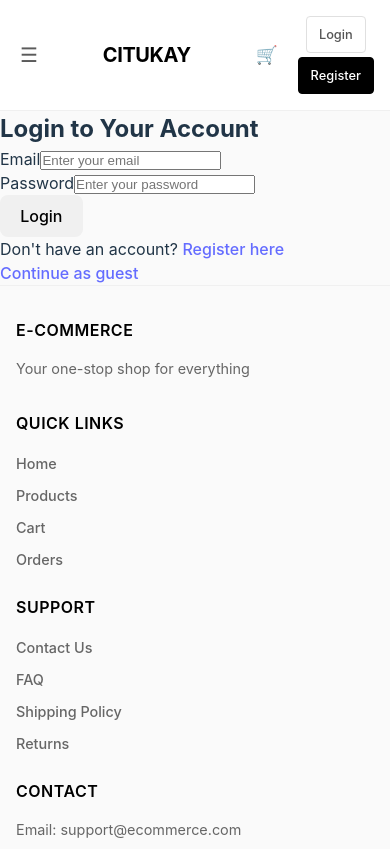
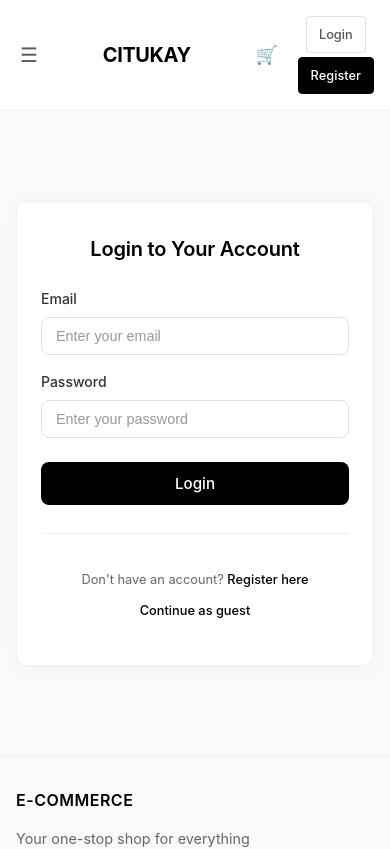
Before and after one commit to skyedurano31/citukay, a React (Vite) app in the folder frontend/: page /login in a window 390 px wide. Shown: the top 849 px of the page. Built offline with nearby package versions, Linux system fonts and the light colour scheme.

Commit message:
styled login and register

```diff
--- /dev/null
+++ b/frontend/src/components/Login.css
@@ -0,0 +1,157 @@
+/* Login - Clean & Minimal */
+.auth-container {
+  min-height: calc(100vh - 200px);
+  display: flex;
+  align-items: center;
+  justify-content: center;
+  padding: 2rem 1rem;
+  background: #fafafa;
+}
+
+.auth-form {
+  background: white;
+  border-radius: 12px;
+  padding: 2.5rem;
+  width: 100%;
+  max-width: 400px;
+  box-shadow: 0 2px 20px rgba(0, 0, 0, 0.04);
+  border: 1px solid #f0f0f0;
+}
+
+.auth-form h2 {
+  font-size: 1.5rem;
+  font-weight: 600;
+  color: #000;
+  margin-bottom: 1.75rem;
+  text-align: center;
+  letter-spacing: -0.01em;
+}
+
+.form-group {
+  margin-bottom: 1.5rem;
+}
+
+.form-group label {
+  display: block;
+  font-size: 0.875rem;
+  font-weight: 500;
+  color: #333;
+  margin-bottom: 0.5rem;
+}
+
+.form-group input {
+  width: 100%;
+  padding: 0.75rem 1rem;
+  font-size: 0.95rem;
+  border: 1px solid #e0e0e0;
+  border-radius: 8px;
+  background: white;
+  color: #333;
+  transition: all 0.2s;
+}
+
+.form-group input:focus {
+  outline: none;
+  border-color: #000;
+  box-shadow: 0 0 0 2px rgba(0, 0, 0, 0.05);
+}
+
+.form-group input::placeholder {
+  color: #999;
+}
+
+.error-message {
+  background: #fee;
+  border: 1px solid #fcc;
+  border-radius: 6px;
+  padding: 0.75rem 1rem;
+  margin-bottom: 1.5rem;
+  font-size: 0.875rem;
+  color: #c00;
+}
+
+.btn-auth {
+  width: 100%;
+  padding: 0.875rem;
+  background: #000;
+  color: white;
+  border: none;
+  border-radius: 8px;
+  font-size: 0.95rem;
+  font-weight: 500;
+  cursor: pointer;
+  transition: all 0.2s;
+  margin-top: 0.5rem;
+}
+
+.btn-auth:hover:not(:disabled) {
+  background: #333;
+  transform: translateY(-1px);
+}
+
+.btn-auth:active:not(:disabled) {
+  transform: translateY(0);
+}
+
+.btn-auth:disabled {
+  opacity: 0.6;
+  cursor: not-allowed;
+  background: #666;
+}
+
+.auth-links {
+  margin-top: 1.75rem;
+  padding-top: 1.5rem;
+  border-top: 1px solid #f0f0f0;
+  text-align: center;
+}
+
+.auth-links p {
+  margin: 0.75rem 0;
+  font-size: 0.875rem;
+  color: #666;
+}
+
+.auth-links a {
+  color: #000;
+  text-decoration: none;
+  font-weight: 500;
+  transition: color 0.2s;
+}
+
+.auth-links a:hover {
+  color: #333;
+  text-decoration: underline;
+  text-decoration-thickness: 1px;
+  text-underline-offset: 2px;
+}
+
+/* Responsive */
+@media (max-width: 480px) {
+  .auth-container {
+    padding: 1rem;
+  }
+
+  .auth-form {
+    padding: 2rem 1.5rem;
+    border-radius: 10px;
+  }
+
+  .auth-form h2 {
+    font-size: 1.25rem;
+    margin-bottom: 1.5rem;
+  }
+
+  .form-group {
+    margin-bottom: 1.25rem;
+  }
+
+  .form-group input {
+    padding: 0.625rem 0.875rem;
+    font-size: 0.9rem;
+  }
+
+  .btn-auth {
+    padding: 0.75rem;
+  }
+}
--- a/frontend/src/components/Login.jsx
+++ b/frontend/src/components/Login.jsx
@@ -2,6 +2,7 @@
 import React, { useState } from 'react';
 import { useNavigate, Link } from 'react-router-dom';
 import { useAuth } from '../context/AuthContext';
+import './Login.css'
 
 const Login = () => {
   const [formData, setFormData] = useState({
--- /dev/null
+++ b/frontend/src/components/Register.css
@@ -0,0 +1,220 @@
+/* Register - Clean & Minimal */
+.auth-container {
+  min-height: calc(100vh - 200px);
+  display: flex;
+  align-items: center;
+  justify-content: center;
+  padding: 2rem 1rem;
+  background: #fafafa;
+}
+
+.auth-card {
+  background: white;
+  border-radius: 12px;
+  padding: 2.5rem;
+  width: 100%;
+  max-width: 420px;
+  box-shadow: 0 2px 20px rgba(0, 0, 0, 0.04);
+  border: 1px solid #f0f0f0;
+}
+
+.auth-card h2 {
+  font-size: 1.5rem;
+  font-weight: 600;
+  color: #000;
+  margin-bottom: 1.75rem;
+  text-align: center;
+  letter-spacing: -0.01em;
+}
+
+.form-group {
+  margin-bottom: 1.25rem;
+}
+
+.form-group label {
+  display: block;
+  font-size: 0.875rem;
+  font-weight: 500;
+  color: #333;
+  margin-bottom: 0.5rem;
+}
+
+.form-group input {
+  width: 100%;
+  padding: 0.75rem 1rem;
+  font-size: 0.95rem;
+  border: 1px solid #e0e0e0;
+  border-radius: 8px;
+  background: white;
+  color: #333;
+  transition: all 0.2s;
+}
+
+.form-group input:focus {
+  outline: none;
+  border-color: #000;
+  box-shadow: 0 0 0 2px rgba(0, 0, 0, 0.05);
+}
+
+.form-group input::placeholder {
+  color: #999;
+}
+
+/* Name fields side by side on larger screens */
+@media (min-width: 641px) {
+  .name-fields {
+    display: grid;
+    grid-template-columns: 1fr 1fr;
+    gap: 1rem;
+  }
+}
+
+.password-strength {
+  font-size: 0.75rem;
+  color: #666;
+  margin-top: 0.25rem;
+  display: flex;
+  align-items: center;
+  gap: 0.25rem;
+}
+
+.password-strength.weak {
+  color: #dc2626;
+}
+
+.password-strength.medium {
+  color: #f59e0b;
+}
+
+.password-strength.strong {
+  color: #10b981;
+}
+
+.error-message {
+  background: #fee;
+  border: 1px solid #fcc;
+  border-radius: 6px;
+  padding: 0.75rem 1rem;
+  margin: 1rem 0;
+  font-size: 0.875rem;
+  color: #c00;
+}
+
+.btn-auth {
+  width: 100%;
+  padding: 0.875rem;
+  background: #000;
+  color: white;
+  border: none;
+  border-radius: 8px;
+  font-size: 0.95rem;
+  font-weight: 500;
+  cursor: pointer;
+  transition: all 0.2s;
+  margin-top: 0.5rem;
+}
+
+.btn-auth:hover:not(:disabled) {
+  background: #333;
+  transform: translateY(-1px);
+}
+
+.btn-auth:active:not(:disabled) {
+  transform: translateY(0);
+}
+
+.btn-auth:disabled {
+  opacity: 0.6;
+  cursor: not-allowed;
+  background: #666;
+}
+
+.auth-links {
+  margin-top: 1.75rem;
+  padding-top: 1.5rem;
+  border-top: 1px solid #f0f0f0;
+  text-align: center;
+}
+
+.auth-links p {
+  margin: 0.75rem 0;
+  font-size: 0.875rem;
+  color: #666;
+}
+
+.auth-links a {
+  color: #000;
+  text-decoration: none;
+  font-weight: 500;
+  transition: color 0.2s;
+}
+
+.auth-links a:hover {
+  color: #333;
+  text-decoration: underline;
+  text-decoration-thickness: 1px;
+  text-underline-offset: 2px;
+}
+
+/* Terms checkbox */
+.terms-checkbox {
+  display: flex;
+  align-items: flex-start;
+  gap: 0.75rem;
+  margin: 1rem 0 1.5rem;
+  font-size: 0.85rem;
+  color: #666;
+}
+
+.terms-checkbox input[type="checkbox"] {
+  margin-top: 0.2rem;
+  width: 1rem;
+  height: 1rem;
+  accent-color: #000;
+}
+
+.terms-checkbox a {
+  color: #000;
+  text-decoration: underline;
+}
+
+/* Responsive */
+@media (max-width: 640px) {
+  .auth-container {
+    padding: 1rem;
+  }
+
+  .auth-card {
+    padding: 2rem 1.5rem;
+    border-radius: 10px;
+    max-width: 100%;
+  }
+
+  .auth-card h2 {
+    font-size: 1.25rem;
+    margin-bottom: 1.5rem;
+  }
+
+  .form-group {
+    margin-bottom: 1rem;
+  }
+
+  .form-group input {
+    padding: 0.625rem 0.875rem;
+    font-size: 0.9rem;
+  }
+
+  .btn-auth {
+    padding: 0.75rem;
+  }
+}
+
+@media (max-width: 480px) {
+  .auth-card {
+    padding: 1.5rem;
+  }
+
+  .auth-links p {
+    font-size: 0.8rem;
+  }
+}
--- a/frontend/src/components/Register.jsx
+++ b/frontend/src/components/Register.jsx
@@ -2,6 +2,7 @@
 import React, { useState } from 'react';
 import { useNavigate, Link } from 'react-router-dom';
 import { useAuth } from '../context/AuthContext';
+import './Register.css'
 
 const Register = () => {
   const [formData, setFormData] = useState({
```
